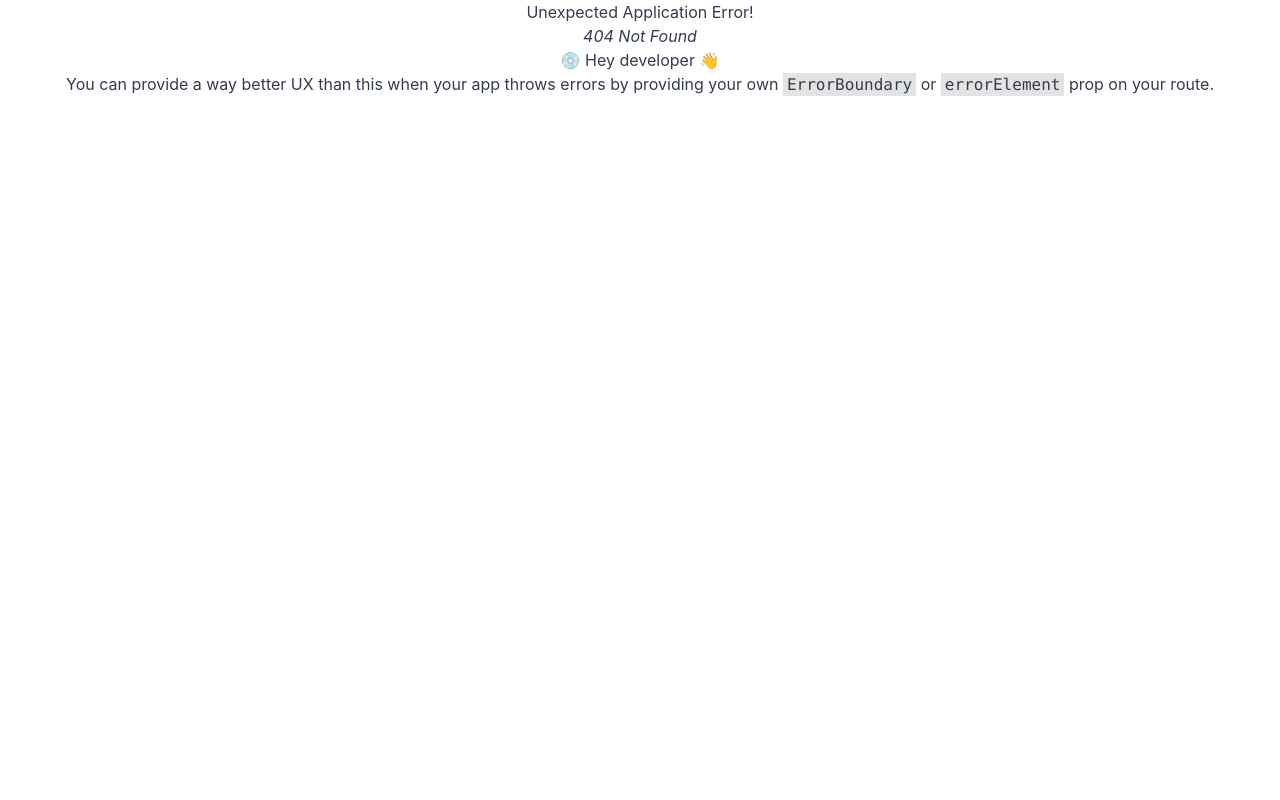
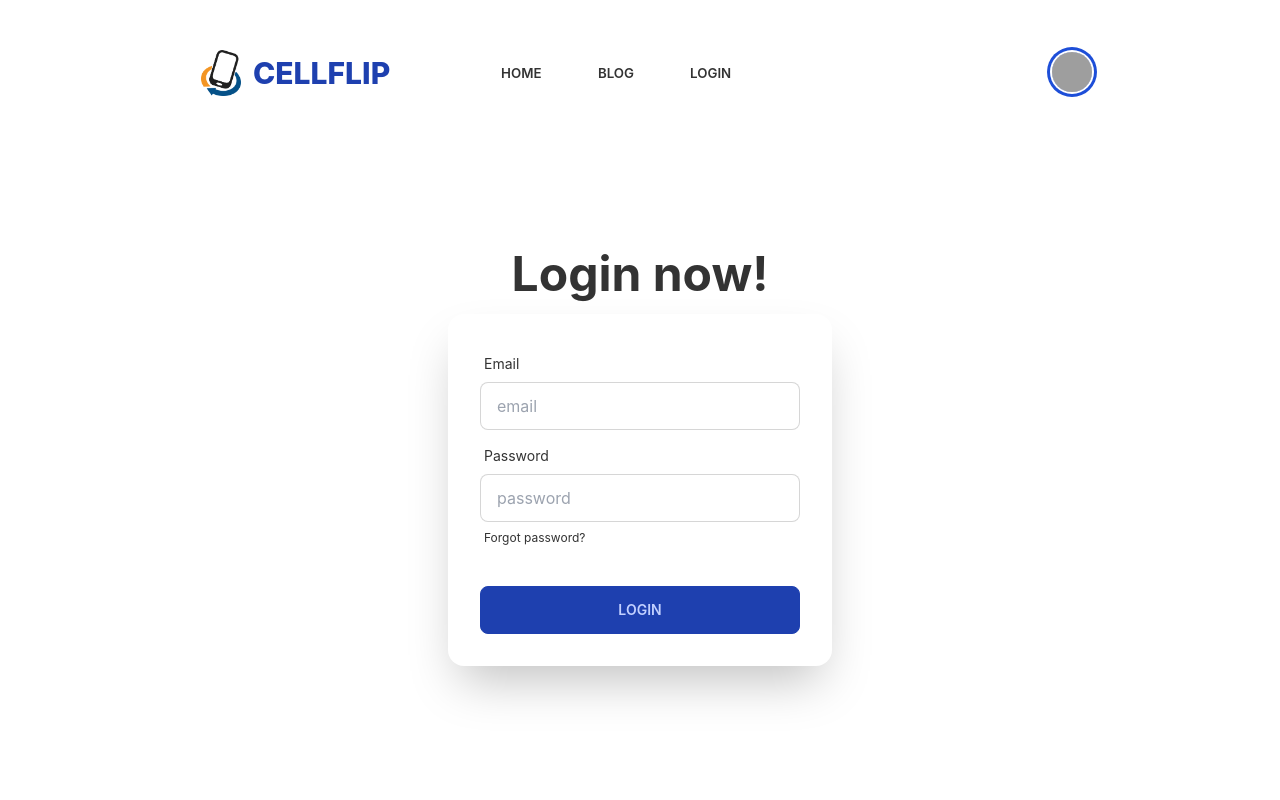
Before and after one commit to SaFaUU/cellflip-client, a React (Create React App) app: page /login in a window 1280 px wide. Before the commit this address had no page. Shown: the top 800 px of the page. Built offline with nearby package versions, Linux system fonts and the light colour scheme; grey boxes are pictures that could not be loaded.

Commit message:
Added Login Page & Advertised Item Section

```diff
--- a/public/index.html
+++ b/public/index.html
@@ -1,5 +1,5 @@
 <!DOCTYPE html>
-<html lang="en" data-theme="emerald">
+<html lang="en" data-theme="mytheme">
 
 <head>
   <meta charset="utf-8" />
--- a/src/App.js
+++ b/src/App.js
@@ -5,7 +5,7 @@ import { router } from './Router/Routes/Routes';
 
 function App() {
   return (
-    <div className="App">
+    <div className="App ">
       <RouterProvider router={router}></RouterProvider>
     </div>
   );
--- a/src/Layout/Main.js
+++ b/src/Layout/Main.js
@@ -6,8 +6,10 @@ import Navbar from '../Pages/Shared/Navbar/Navbar';
 const Main = () => {
     return (
         <div>
-            <Navbar></Navbar>
-            <Outlet></Outlet>
+            <div className='mt-10 px-44'>
+                <Navbar></Navbar>
+                <Outlet ></Outlet>
+            </div>
             <Footer></Footer>
         </div>
     );
--- /dev/null
+++ b/src/Pages/Home/Banner.js
@@ -0,0 +1,29 @@
+import React from 'react';
+import mobile from '../../Assets/mobile.png'
+
+const Banner = () => {
+    return (
+        // <div className="hero h-80 my-5" style={{ backgroundImage: `url("https://placeimg.com/1000/800/arch")` }}>
+        //     <div className="hero-overlay bg-opacity-60"></div>
+        //     <div className="hero-content text-left text-neutral-content w-5/6 justify-start">
+        //         <div className="max-w-md">
+        //             <h1 className="mb-2 text-6xl font-bold">Sell Your Cell</h1>
+        //             <p className="mb-5">With our website you can sell your old & unused phones at good price wiuth out any hassle.</p>
+        //             <button className="btn btn-primary font-bold text-white">Explore</button>
+        //         </div>
+        //     </div>
+        // </div>
+        <div className="hero h-2/3  my-10">
+            <div className="hero-content flex-col lg:flex-row-reverse">
+                <img src={mobile} className="rounded-lg w-1/2" alt='' />
+                <div className='text-left w-1/2'>
+                    <h1 className="text-6xl font-bold text-blue-800">SELL YOUR <span className='text-yellow-400'>CELL</span></h1>
+                    <p className="mb-5 mt-2">Sell your old and Unused Phone right on our website without any hassle.</p>
+                    <button className="btn btn-primary font-bold text-white bg-blue-800  hover:bg-blue-900 border-none">EXPLORE NOW</button>
+                </div>
+            </div>
+        </div>
+    );
+};
+
+export default Banner;
--- /dev/null
+++ b/src/Pages/Home/Card.js
@@ -0,0 +1,19 @@
+import React from 'react';
+
+const Card = () => {
+    return (
+        <div className="card bg-base-100 shadow-lg">
+            <figure><img src="https://placeimg.com/400/225/arch" alt="Shoes" className='w-full' /></figure>
+            <div className="card-body">
+                <h2 className="card-title text-xl font-bold">Shoes!</h2>
+                <p>If a dog chews shoes whose shoes does he choose?</p>
+                <div className="card-actions justify-left w-full flex">
+                    <button className="btn btn-primary text-md text-white font-bold grow">Book Now</button>
+                    <button className="btn btn-secondary text-md text-white font-bold w-1/4">Report</button>
+                </div>
+            </div>
+        </div>
+    );
+};
+
+export default Card;
--- a/src/Pages/Home/Home.js
+++ b/src/Pages/Home/Home.js
@@ -1,9 +1,23 @@
 import React from 'react';
+import Banner from './Banner';
+import Card from './Card';
 
 const Home = () => {
+    const rows = [];
+    for (let i = 0; i < 6; i++) {
+        rows.push(i);
+    }
     return (
         <div>
-            <h2>This is home</h2>
+            <Banner></Banner>
+            <h2 className='text-4xl font-bold mb-12 divider'>Advertised Item</h2>
+            <div className='my-10 grid grid-cols-3 gap-10'>
+
+                {
+                    rows.map(row => <Card></Card>)
+                }
+
+            </div>
         </div>
     );
 };
--- /dev/null
+++ b/src/Pages/Login/Login.js
@@ -0,0 +1,37 @@
+import React from 'react';
+
+const Login = () => {
+    return (
+        <div className="hero my-32">
+            <div className="hero-content flex-col w-1/2">
+                <div className="text-center lg:text-left">
+                    <h1 className="text-5xl text-center font-bold">Login now!</h1>
+                </div>
+                <div className="card flex-shrink-0 w-full max-w-sm shadow-2xl bg-base-100">
+                    <div className="card-body">
+                        <div className="form-control">
+                            <label className="label">
+                                <span className="label-text">Email</span>
+                            </label>
+                            <input type="text" placeholder="email" className="input input-bordered" />
+                        </div>
+                        <div className="form-control">
+                            <label className="label">
+                                <span className="label-text">Password</span>
+                            </label>
+                            <input type="text" placeholder="password" className="input input-bordered" />
+                            <label className="label">
+                                <a href="#" className="label-text-alt link link-hover">Forgot password?</a>
+                            </label>
+                        </div>
+                        <div className="form-control mt-6">
+                            <button className="btn btn-primary">Login</button>
+                        </div>
+                    </div>
+                </div>
+            </div>
+        </div>
+    );
+};
+
+export default Login;
--- /dev/null
+++ b/src/Pages/Shared/Loader/Loader.js
@@ -0,0 +1,13 @@
+import React from 'react';
+
+const Loader = () => {
+    return (
+        <button type="button" class="bg-indigo-500 ..." disabled>
+            <svg class="animate-spin h-5 w-5 mr-3 ..." viewBox="0 0 24 24">
+            </svg>
+            Loading...
+        </button>
+    );
+};
+
+export default Loader;
--- a/src/Pages/Shared/Navbar/Navbar.js
+++ b/src/Pages/Shared/Navbar/Navbar.js
@@ -2,6 +2,11 @@ import React from 'react';
 import { Link } from 'react-router-dom';
 
 const Navbar = () => {
+    const menuItems = <>
+        <li className='rounded-xl btn btn-ghost  mr-5'><Link to='/'>Home</Link></li>
+        <li className='rounded-xl btn btn-ghost mr-5'><Link to='/blog'>Blog</Link></li>
+        <li className='rounded-xl btn btn-ghost '><Link to='/login'>Login</Link></li>
+    </>
     return (
         <div className="navbar bg-base-100">
             <div className="navbar-start">
@@ -9,43 +14,42 @@ const Navbar = () => {
                     <label tabIndex={0} className="btn btn-ghost lg:hidden">
                         <svg xmlns="http://www.w3.org/2000/svg" className="h-5 w-5" fill="none" viewBox="0 0 24 24" stroke="currentColor"><path strokeLinecap="round" strokeLinejoin="round" strokeWidth="2" d="M4 6h16M4 12h8m-8 6h16" /></svg>
                     </label>
-                    <ul tabIndex={0} className="menu menu-compact dropdown-content mt-3 p-2 shadow bg-base-100 rounded-box w-52">
-                        <li><Link>Item 1</Link></li>
-                        <li tabIndex={0}>
-                            <Link className="justify-between">
-                                Parent
-                                <svg className="fill-current" xmlns="http://www.w3.org/2000/svg" width="24" height="24" viewBox="0 0 24 24"><path d="M8.59,16.58L13.17,12L8.59,7.41L10,6L16,12L10,18L8.59,16.58Z" /></svg>
-                            </Link>
-                            <ul className="p-2">
-                                <li><Link>Submenu 1</Link></li>
-                                <li><Link>Submenu 2</Link></li>
-                            </ul>
-                        </li>
-                        <li><Link>Item 3</Link></li>
+                    <ul tabIndex={0} className="menu menu-compact dropdown-content mt-3 p-2 shadow bg-base-100 w-52">
+                        {menuItems}
                     </ul>
                 </div>
-                <Link className="btn btn-ghost normal-case text-xl">daisyUI</Link>
+                <Link className="btn btn-ghost normal-case text-xl">
+                    <img className='w-10' src="cellflip_logo.png" alt="" />
+                    <p className='text-3xl font-extrabold text-blue-800 ml-3'>CELLFLIP</p>
+                </Link>
             </div>
             <div className="navbar-center hidden lg:flex">
-                <ul className="menu menu-horizontal p-0">
-                    <li><Link>Item 1</Link></li>
-                    <li tabIndex={0}>
-                        <Link>
-                            Parent
-                            <svg className="fill-current" xmlns="http://www.w3.org/2000/svg" width="20" height="20" viewBox="0 0 24 24"><path d="M7.41,8.58L12,13.17L16.59,8.58L18,10L12,16L6,10L7.41,8.58Z" /></svg>
-                        </Link>
-                        <ul className="p-2">
-                            <li><Link>Submenu 1</Link></li>
-                            <li><Link>Submenu 2</Link></li>
-                        </ul>
-                    </li>
-                    <li><Link>Item 3</Link></li>
+                <ul className=" flex flex-row ">
+                    {menuItems}
                 </ul>
             </div>
             <div className="navbar-end">
-                <Link className="btn">Get started</Link>
+
+            </div>
+            <div className="dropdown dropdown-end">
+                <label tabIndex={0} className="btn btn-ghost btn-circle avatar ">
+                    <div className="w-10 rounded-full ring ring-blue-700 ring-offset-base-100 ring-offset-2">
+                        <img src="https://placeimg.com/80/80/people" alt='' />
+                    </div>
+                </label>
+                <ul tabIndex={0} className="menu menu-compact dropdown-content mt-3 p-2 shadow bg-base-100 rounded-box w-52">
+                    <li>
+                        <Link className="justify-between">
+                            Profile
+                            <span className="badge">New</span>
+                        </Link>
+                    </li>
+                    <li><Link>Settings</Link></li>
+                    <li><Link>Logout</Link></li>
+                </ul>
             </div>
         </div>
+
     );
 };
 
--- a/tailwind.config.js
+++ b/tailwind.config.js
@@ -6,5 +6,31 @@ module.exports = {
   theme: {
     extend: {},
   },
+  daisyui: {
+    themes: [
+      {
+        mytheme: {
+
+          "primary": "#1e40af",
+
+          "secondary": "#facc15",
+
+          "accent": "#EA5234",
+
+          "neutral": "#333C4D",
+
+          "base-100": "#FFFFFF",
+
+          "info": "#3ABFF8",
+
+          "success": "#36D399",
+
+          "warning": "#FBBD23",
+
+          "error": "#F87272",
+        },
+      },
+    ],
+  },
   plugins: [require("daisyui")],
 }
```
Also changed, not shown: src/Router/Routes/Routes.js (+6 -1 lines), src/Assets/mobile.png (added).
